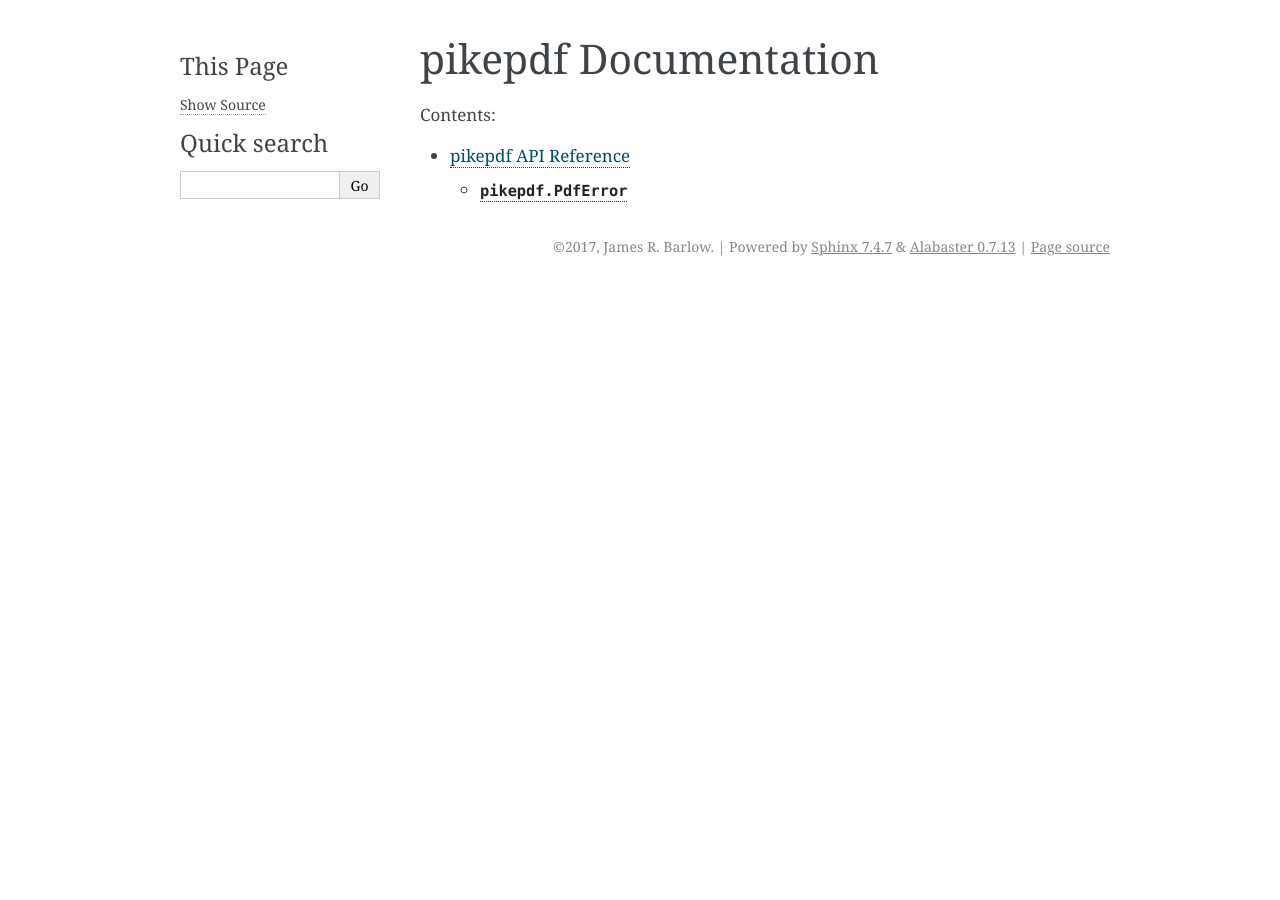
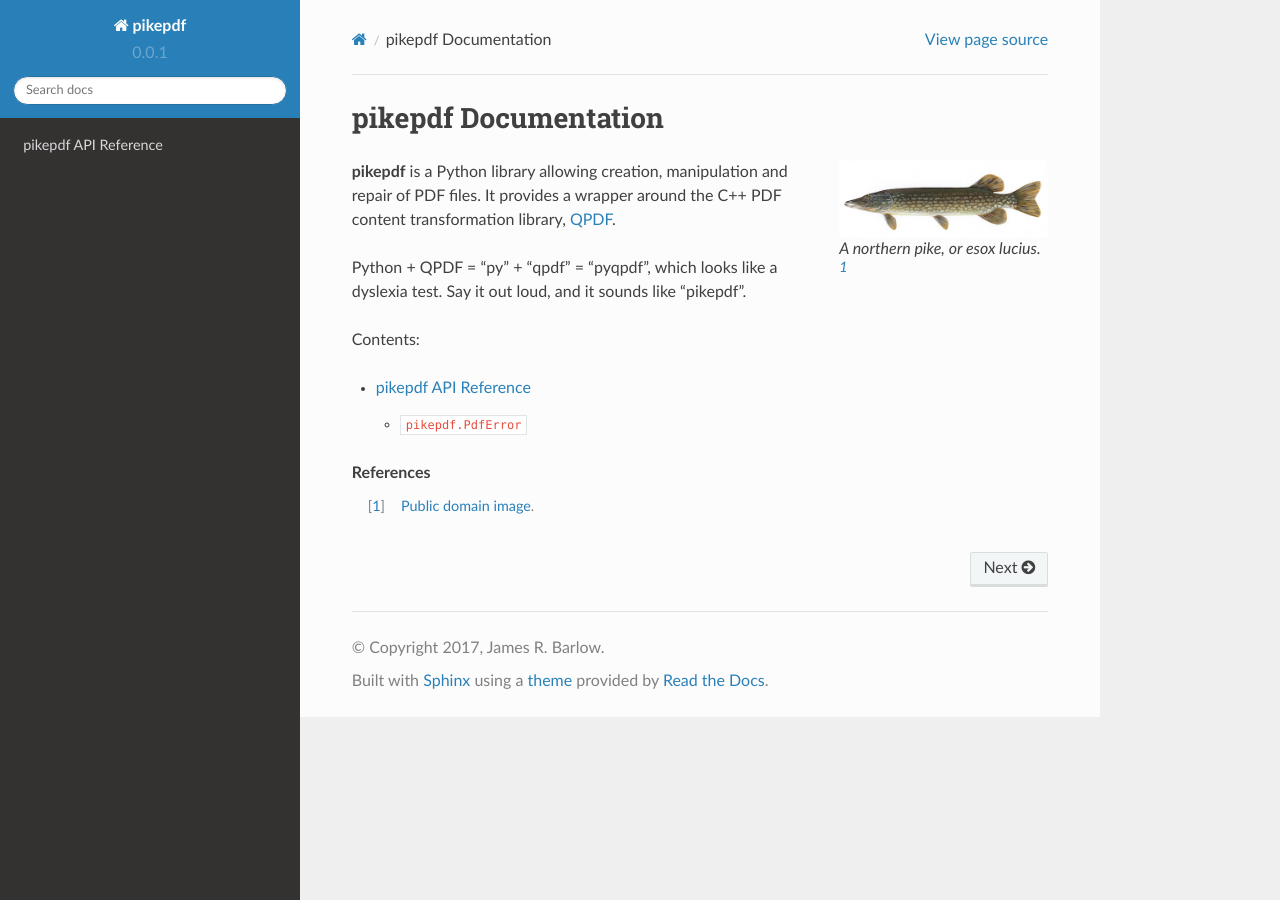
Before and after one commit to pikepdf/pikepdf, a Sphinx documentation site: the page built from docs/index.rst, in a window 1280 px wide. Built offline with Sphinx 7.4.7 and the Read the Docs theme 2.0.0, drawn with Linux system fonts in a browser that asks for light colours.

Commit message:
Documentation: front page, etc.

```diff
--- a/docs/conf.py
+++ b/docs/conf.py
@@ -116,7 +116,7 @@
 
 # The theme to use for HTML and HTML Help pages.  See the documentation for
 # a list of builtin themes.
-html_theme = 'alabaster'
+html_theme = 'sphinx_rtd_theme'
 
 # Theme options are theme-specific and customize the look and feel of a theme
 # further.  For a list of options available for each theme, see the
--- a/docs/index.rst
+++ b/docs/index.rst
@@ -1,9 +1,29 @@
 pikepdf Documentation
 ============================
 
+..  figure:: /images/pike.jpg
+    :align: right
+    :alt: A northern pike
+    :figwidth: 30%
+
+    A northern pike, or *esox lucius*. [#img1]_
+
+**pikepdf** is a Python library allowing creation, manipulation and repair of
+PDF files. It provides a wrapper around the C++ PDF content transformation
+library, `QPDF <https://github.com/qpdf/qpdf>`_.
+
+Python + QPDF = "py" + "qpdf" = "pyqpdf", which looks like a dyslexia test. Say it
+out loud, and it sounds like "pikepdf".
+
+
+
 Contents:
 
-.. toctree::
-   :maxdepth: 2
+..  toctree::
+    :maxdepth: 2
 
-   pikepdf
+    pikepdf
+
+..  rubric:: References
+
+..  [#img1] `Public domain image <https://en.wikipedia.org/wiki/File:Esox_lucius1.jpg>`_.
--- a/pikepdf/__init__.py
+++ b/pikepdf/__init__.py
@@ -4,7 +4,6 @@
 
 from collections import namedtuple
 
-PdfInstruction = namedtuple('PdfInstruction', ('operands', 'operator'))
 
 
 class _OperandGrouper(_qpdf.StreamParser):
@@ -14,6 +13,8 @@
     are a little weird since it is subclassed from C++.
 
     """
+
+    PdfInstruction = namedtuple('PdfInstruction', ('operands', 'operator'))
 
     def __init__(self):
         super().__init__()
```
Also changed, not shown: docs/images/pike.jpg (added), 2 other files.
